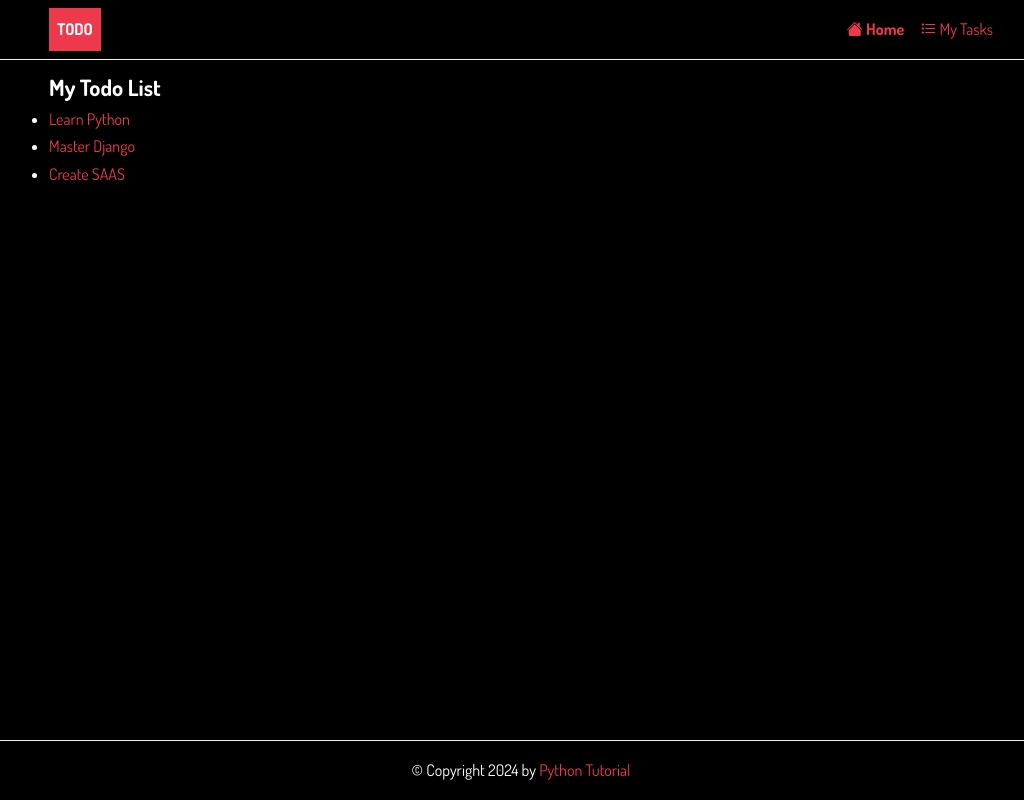
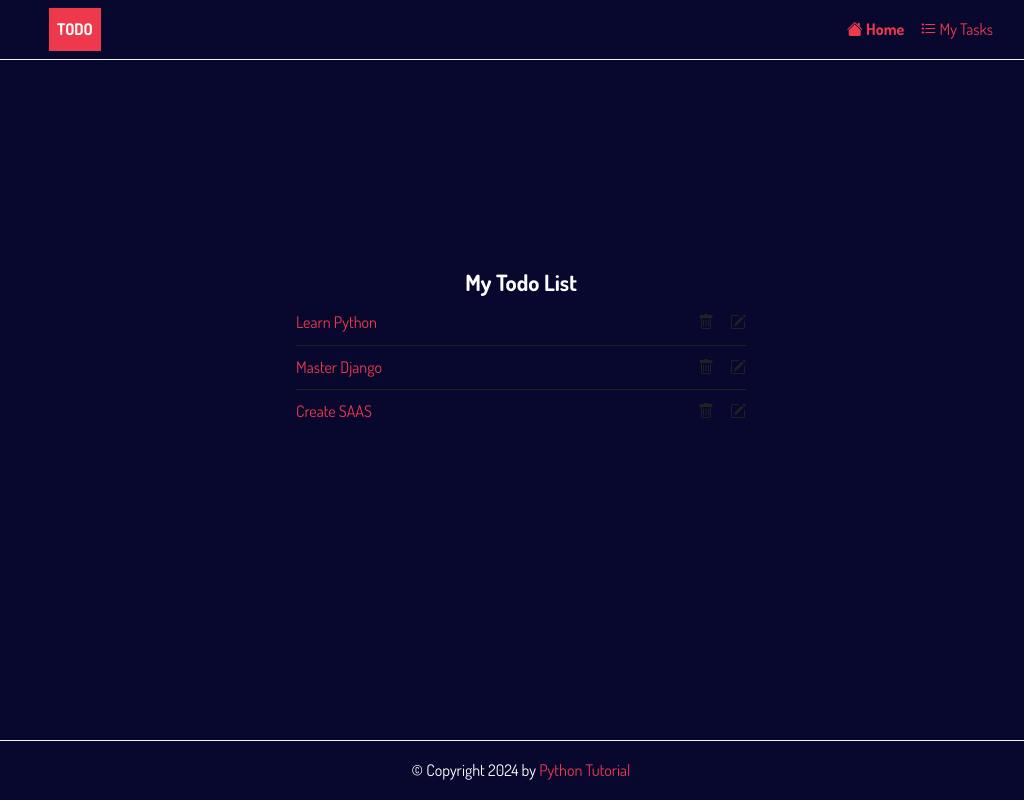
Before and after one commit to ad5322/django-to-do-app, a Django app: page /tasks/ in a window 1280 px wide. Shown: the whole page, without its empty margins (119-1143 px from the left). Run offline with Django 5.2, Linux system fonts and the light colour scheme; data comes from the database, SQL or seed files in the repository.

Commit message:
update css

```diff
--- a/todo_list/static/css/mystyle.css
+++ b/todo_list/static/css/mystyle.css
@@ -1,4 +1,4 @@
 body{
-    background-color: black;
+    background-color: #08082f;
     color: white;
 }
--- a/todo_list/todo/templates/todo/task_list.html
+++ b/todo_list/todo/templates/todo/task_list.html
@@ -2,12 +2,18 @@
 
 {% block content %}
 
+<div class="center" >
+
 <h2>My Todo List</h2>
 {% if tasks %}
-    <ul>
+    <ul class="tasks">
         {% for task in tasks  %}
             <li>
                 <a href="#" class=" {% if task.completed %} completed {%endif%} ">{{task.title}}</a>
+                <div class="task-controls">
+                    <a href="#"> <i class="bi bi-trash" ></i> </a>
+                    <a href="#"> <i class="bi bi-pencil-square" ></i> </a>
+                </div>
             </li>
 
 
@@ -17,20 +23,8 @@
         {% else %}
         <p> you have no pendings</p>
 
-
-
-
-
-
-
-
-
-
-
-
-
-
-{% endif %}
+    {% endif %}
 
 </ul>
+</div>
 {% endblock content %}
```
